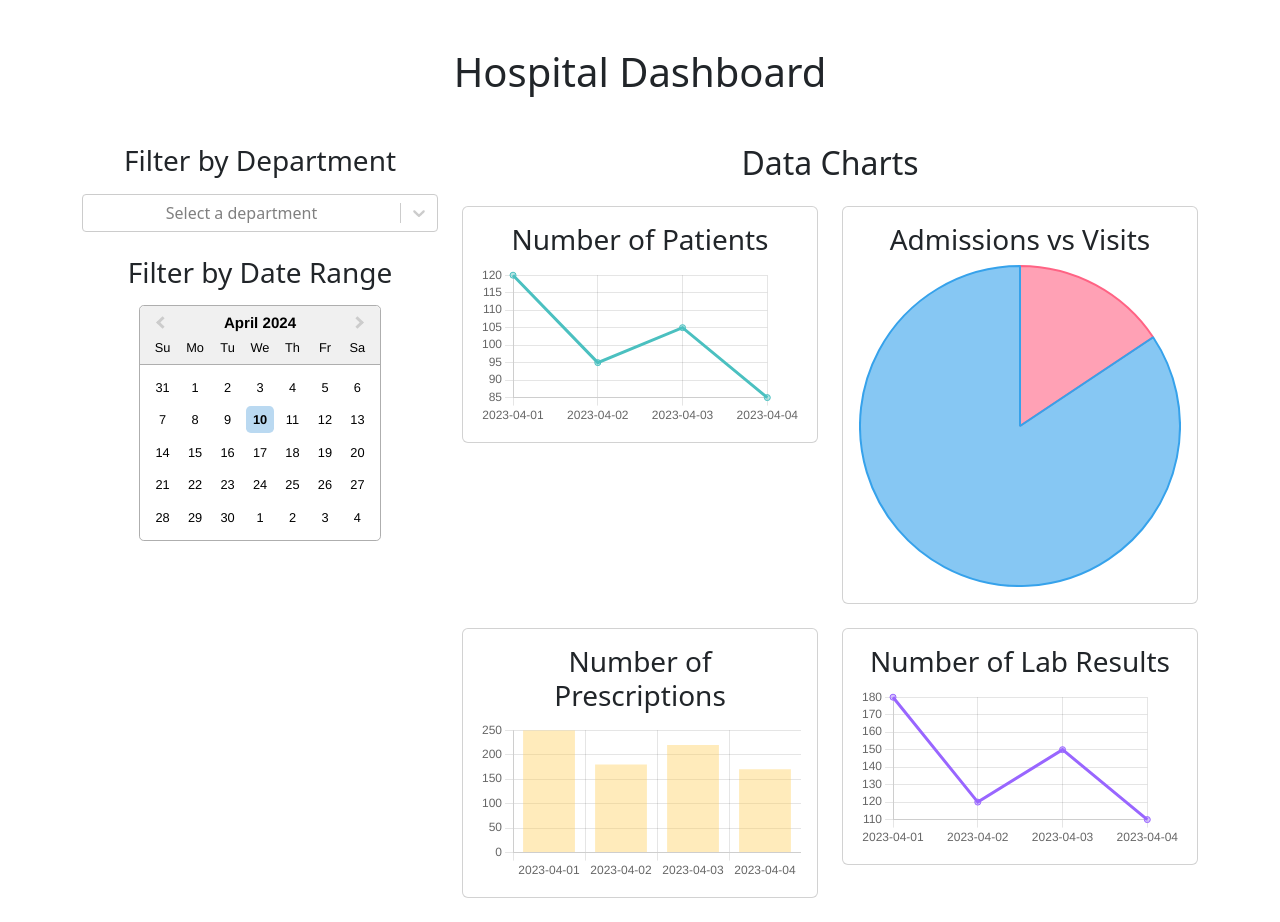
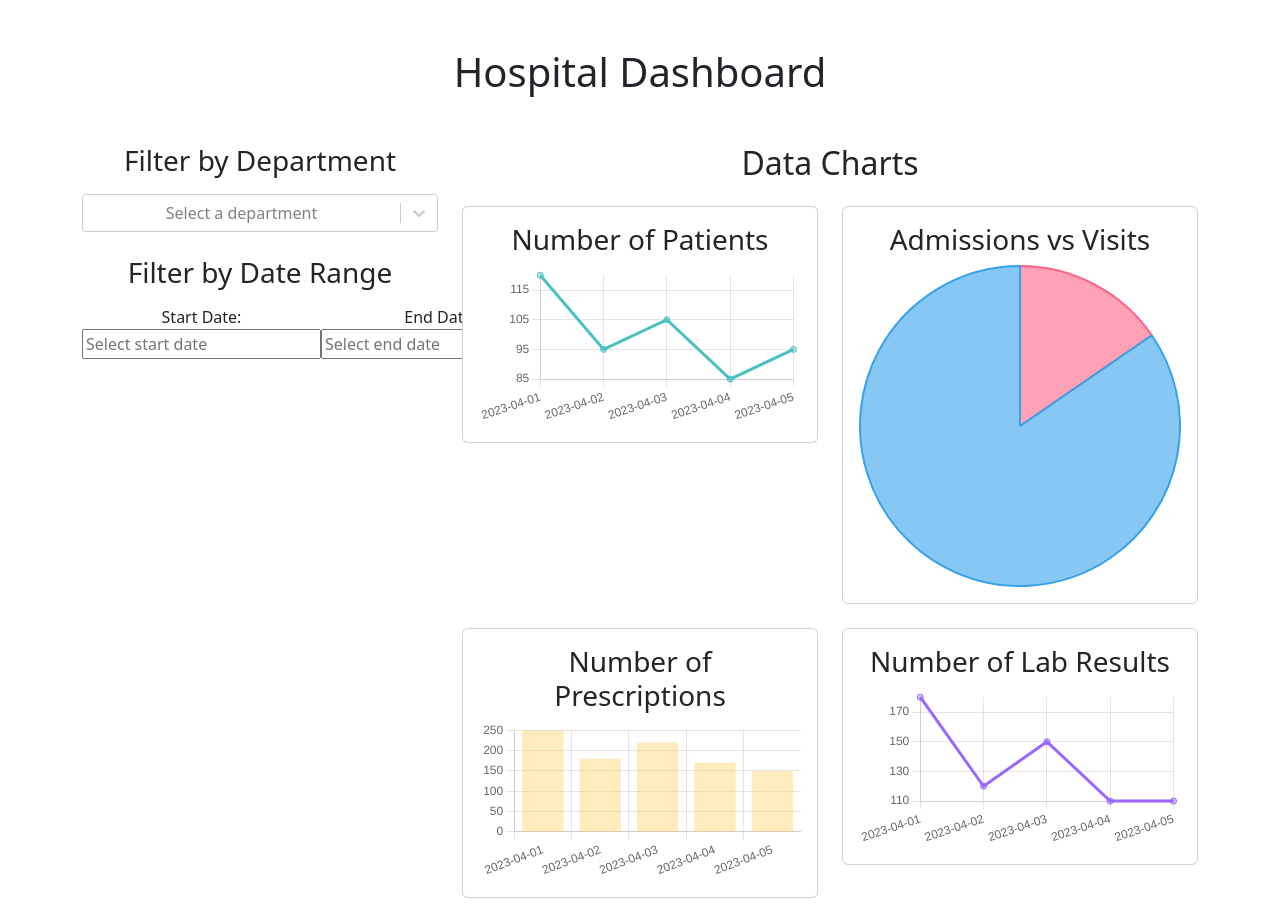
Before and after one commit to ayushy78/dashboard, a React (Create React App) app: page / in a window 1280 px wide. Built offline with nearby package versions, Linux system fonts and the light colour scheme.

Commit message:
fixing filtering

```diff
--- a/src/component/Dashboard.js
+++ b/src/component/Dashboard.js
@@ -11,11 +11,10 @@ const Dashboard = () => {
     endDate: null,
   });
   const [filteredData, setFilteredData] = useState(sampleData);
-
 const handleDepartmentChange = (department) => {
   setSelectedDepartment(department);
   const filtered = sampleData.filter(
-      (item) => item.department === selectedDepartment
+    (item) => item.department === department
   );
   setFilteredData(filtered);
 };
@@ -24,14 +23,14 @@ const Dashboard = () => {
   setDateRange(dates);
   const filtered = sampleData.filter((item) => {
     const itemDate = new Date(item.date);
-      if (!dateRange.startDate && !dateRange.endDate) {
+    if (!dates.startDate && !dates.endDate) {
       return true;
-      } else if (!dateRange.startDate) {
-        return itemDate <= dateRange.endDate;
-      } else if (!dateRange.endDate) {
-        return itemDate >= dateRange.startDate;
+    } else if (!dates.startDate) {
+      return itemDate <= dates.endDate;
+    } else if (!dates.endDate) {
+      return itemDate >= dates.startDate;
     } else {
-        return itemDate >= dateRange.startDate && itemDate <= dateRange.endDate;
+      return itemDate >= dates.startDate && itemDate <= dates.endDate;
     }
   });
   setFilteredData(filtered);
--- a/src/component/Data.js
+++ b/src/component/Data.js
@@ -35,6 +35,15 @@ const sampleData = [
       numPrescriptions: 170,
       numLabResults: 110,
     },
+    {
+      date: '2023-04-05',
+      department: 'Neurology',
+      numPatients: 95,
+      numAdmissions: 10,
+      numVisits: 60,
+      numPrescriptions: 150,
+      numLabResults: 110,
+    }
   ];
 
   export default sampleData;
--- a/src/component/DateFilter.js
+++ b/src/component/DateFilter.js
@@ -3,33 +3,51 @@ import DatePicker from "react-datepicker";
 import "react-datepicker/dist/react-datepicker.css";
 
 const DateFilter = ({ onDateChange }) => {
-  const [dateRange, setDateRange] = useState({
-    startDate: null,
-    endDate: null,
-  });
+  const [startDate, setStartDate] = useState(null);
+  const [endDate, setEndDate] = useState(null);
 
-  const handleDateChange = (dates) => {
-    const [start, end] = dates;
-    setDateRange({ startDate: start, endDate: end });
-    onDateChange({ startDate: start, endDate: end });
+  const handleStartDateChange = (date) => {
+    setStartDate(date);
+    onDateChange({ startDate: date, endDate });
+  };
+
+  const handleEndDateChange = (date) => {
+    setEndDate(date);
+    onDateChange({ startDate, endDate: date });
   };
 
   return (
     <div className="mb-4">
       <h3 className="mb-3">Filter by Date Range</h3>
-      <MemoisedDatePicker
-        selected={dateRange.startDate}
-        onChange={handleDateChange}
-        startDate={dateRange.startDate}
-        endDate={dateRange.endDate}
-        selectsRange
-        inline
-        className="react-datepicker-container"
-      />
+      <div className="d-flex">
+        <div className="mr-3">
+          <label>Start Date:</label>
+          <MemoisedDatePicker
+            selected={startDate}
+            onChange={handleStartDateChange}
+            selectsStart
+            startDate={startDate}
+            endDate={endDate}
+            maxDate={endDate}
+            placeholderText="Select start date"
+          />
+        </div>
+        <div>
+          <label>End Date:</label>
+          <MemoisedDatePicker
+            selected={endDate}
+            onChange={handleEndDateChange}
+            selectsEnd
+            startDate={startDate}
+            endDate={endDate}
+            minDate={startDate}
+            placeholderText="Select end date"
+          />
+        </div>
+      </div>
     </div>
   );
 };
 
 const MemoisedDatePicker = memo(DatePicker);
-
 export default DateFilter;
```
Lines whose indentation alone changed are shown as unchanged.
